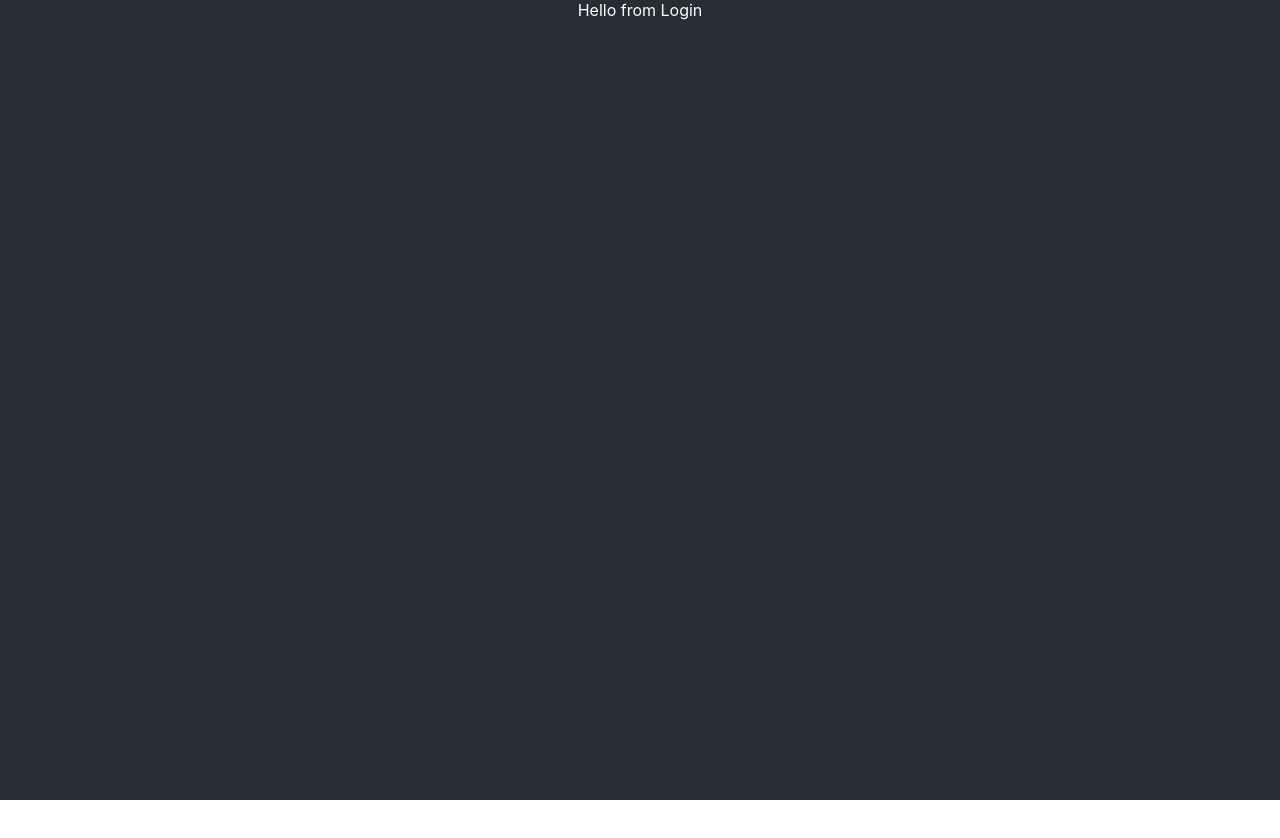
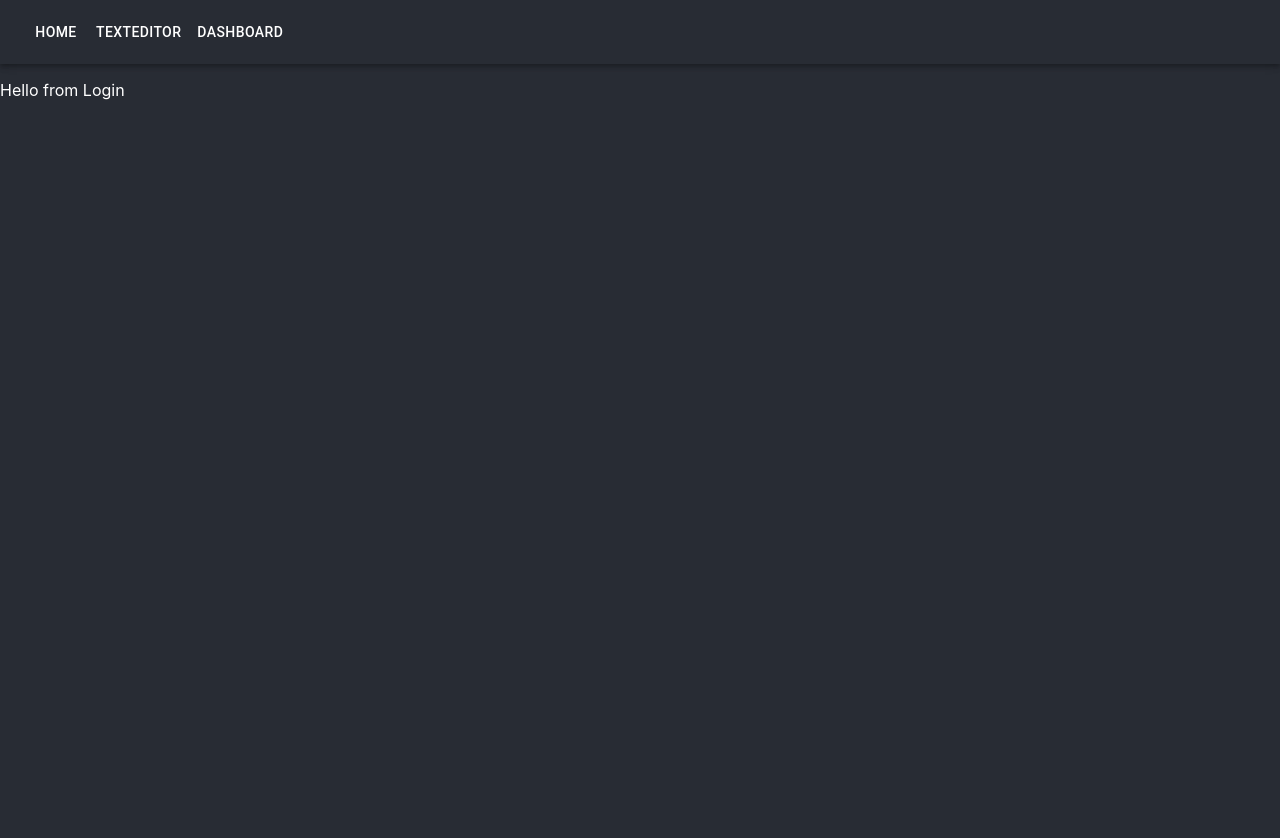
Before and after one commit to GitRafaelZamora/NovaFire, a React (Create React App) app: page / in a window 1280 px wide. Shown: the top 838 px of the page. Before the commit the page ends 800 px from the top, so only its background shows below. Built offline with nearby package versions, Linux system fonts and the light colour scheme; no server answers.

Commit message:
adds Navbar to project

```diff
--- a/package.json
+++ b/package.json
@@ -28,6 +28,7 @@
     "react": "^16.9.0",
     "react-dom": "^16.9.0",
     "react-helmet": "^5.2.1",
+    "react-identicons": "^1.1.7",
     "react-live": "^2.1.2",
     "react-materialize": "^3.3.3",
     "react-promise": "^3.0.2",
--- a/src/App.css
+++ b/src/App.css
@@ -1,19 +1,13 @@
-.App {
-  text-align: center;
-  background-color: #282c34;
-  color: white;
-  min-height: 100vh;
+html,
+body {
+  font-family: -apple-system, BlinkMacSystemFont, "Segoe UI", "Roboto", "Oxygen",
+    "Ubuntu", "Cantarell", "Fira Sans", "Droid Sans", "Helvetica Neue",
+    sans-serif;
+    background-color:  #282c34;
+    color: white;
+    min-height: 100vh;
 }
 
-.App-header {
-  min-height: 100vh;
-  display: flex;
-  flex-direction: column;
-  align-items: center;
-  justify-content: center;
-  font-size: calc(10px + 2vmin);
+.container {
+  margin: 80px auto 0 auto;
 }
-
-.App-link {
-  color: #61dafb;
-}
--- a/src/App.js
+++ b/src/App.js
@@ -1,12 +1,12 @@
 import React from 'react';
 import { Route, Link, BrowserRouter as Router } from 'react-router-dom'
-import logo from './logo.svg';
 import './App.css';
 
 // Components
 import Editor from './components/templates/Editor'
 import Login from './components/pages/Login'
 import Dashboard from './components/pages/Dashboard'
+import Navbar from './components/organisms/Navbar'
 
 // Redux
 import { Provider } from 'react-redux'
@@ -17,6 +17,7 @@ import { StylesProvider, createGenerateClassName } from '@material-ui/styles'
 
 const generateClassName = createGenerateClassName({
   productionPrefix: 'c',
+  backgroundColor: '#282c34'
 })
 
 function App() {
@@ -24,7 +25,8 @@ function App() {
     <StylesProvider generateClassName={generateClassName}>
       <Provider store={store}>
         <Router>
-          <div className="App">
+          <Navbar />
+          <div className="container">
             <Route exact path="/" component={Login} />
             <Route exact path="/dashboard" component={Dashboard} />
             <Route exact path="/editor" component={Editor} />
--- /dev/null
+++ b/src/components/organisms/Navbar.js
@@ -0,0 +1,47 @@
+import React, { Component } from 'react'
+
+// import PropTypes from 'prop-types'
+
+import { Link } from 'react-router-dom'
+import { connect } from 'react-redux'
+// MUI Stuff
+import AppBar from '@material-ui/core/AppBar';
+import Toolbar from '@material-ui/core/Toolbar';
+import Button from '@material-ui/core/Button';
+// import Home from '@material-ui/icons/Home';
+
+import withStyle from '@material-ui/styles';
+
+import { withStyles } from '@material-ui/core';
+
+const styles = theme => ({
+  navContainer: {
+    backgroundColor: '#282c34',
+  }
+})
+
+
+class Navbar extends Component {
+  render() {
+    const { classes } = this.props
+    return (
+      <AppBar position="absolute">
+        <Toolbar className={classes.navContainer}>
+          <Button color="inherit" component={Link} to="/">Home</Button>
+          <Button color="inherit" component={Link} to="/editor">TextEditor</Button>
+          <Button color="inherit" component={Link} to="/dashboard">Dashboard</Button>
+        </Toolbar>
+      </AppBar >
+    )
+  }
+}
+
+Navbar.propTypes = {
+
+}
+
+const mapStateToProps = (state) => ({
+
+})
+
+export default connect(mapStateToProps)(withStyles(styles)(Navbar));
```
Also changed, not shown: 1 other file (tests, documents, lock files or other folders).
